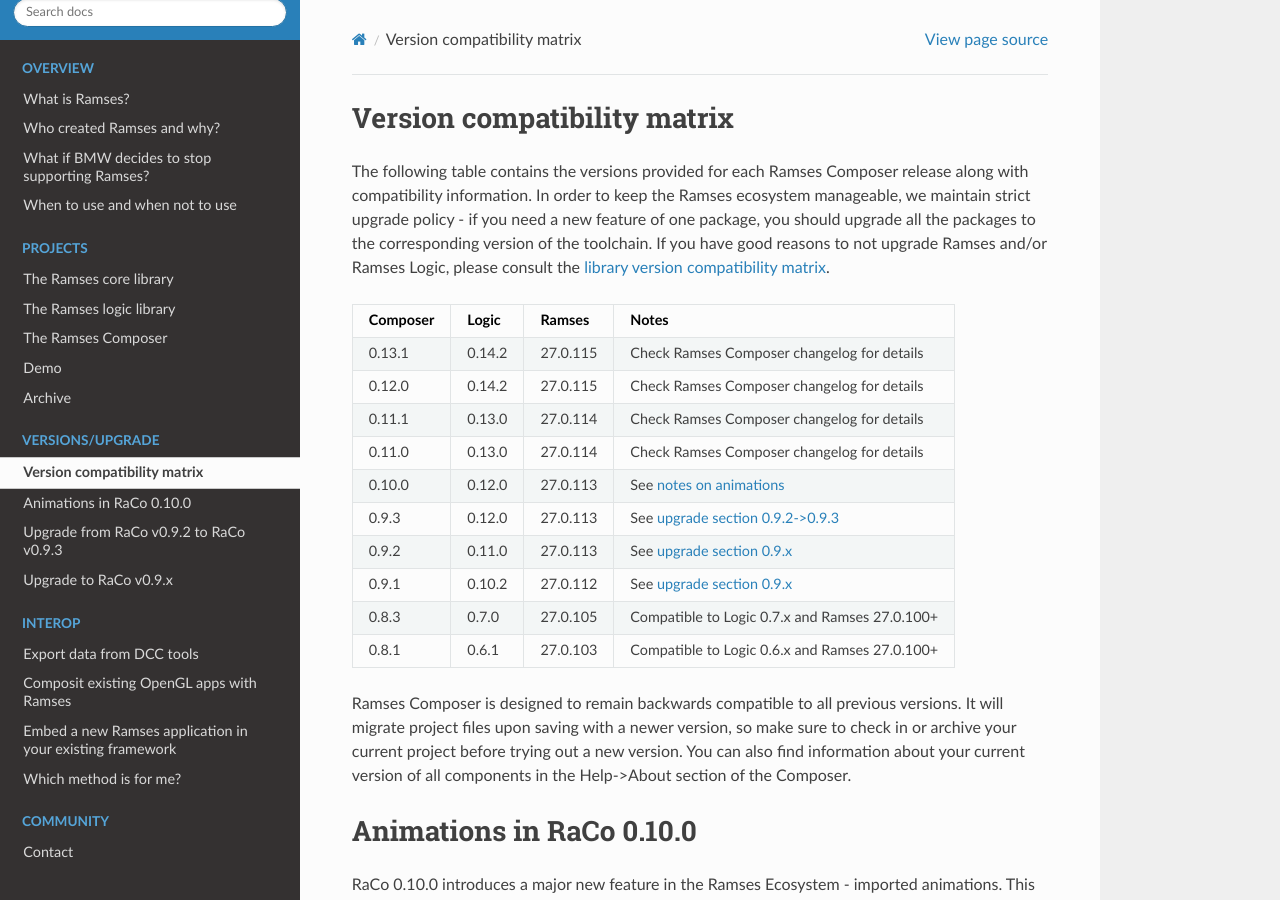
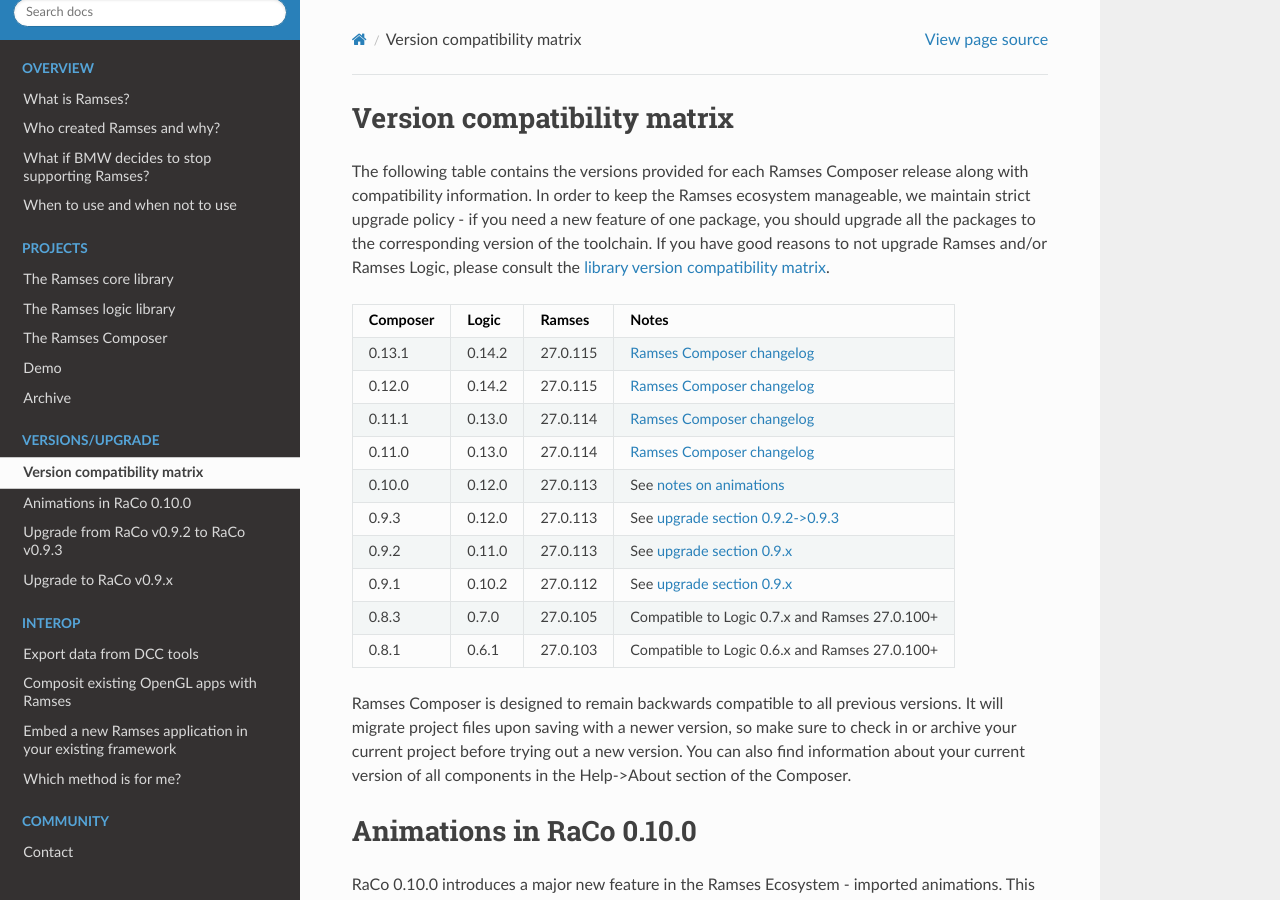
Before and after one commit to COVESA/ramses-sdk, a Sphinx documentation site: the page built from doc/versions.md, in a window 1280 px wide and 900 px high. Built offline with Sphinx 7.4.7 and the Read the Docs theme 2.0.0, drawn with Linux system fonts in a browser that asks for light colours.

Commit message:
Add changelog link to RaCo

```diff
--- a/doc/versions.md
+++ b/doc/versions.md
@@ -9,10 +9,10 @@
 
 |Composer |Logic    | Ramses        | Notes                                                      |
 |---------|---------|---------------|------------------------------------------------------------|
-|0.13.1   |0.14.2   | 27.0.115      | Check Ramses Composer changelog for details                |
-|0.12.0   |0.14.2   | 27.0.115      | Check Ramses Composer changelog for details                |
-|0.11.1   |0.13.0   | 27.0.114      | Check Ramses Composer changelog for details                |
-|0.11.0   |0.13.0   | 27.0.114      | Check Ramses Composer changelog for details                |
+|0.13.1   |0.14.2   | 27.0.115      | [Ramses Composer changelog](https://github.com/bmwcarit/ramses-composer/blob/main/CHANGELOG.md) |
+|0.12.0   |0.14.2   | 27.0.115      | [Ramses Composer changelog](https://github.com/bmwcarit/ramses-composer/blob/main/CHANGELOG.md) |
+|0.11.1   |0.13.0   | 27.0.114      | [Ramses Composer changelog](https://github.com/bmwcarit/ramses-composer/blob/main/CHANGELOG.md) |
+|0.11.0   |0.13.0   | 27.0.114      | [Ramses Composer changelog](https://github.com/bmwcarit/ramses-composer/blob/main/CHANGELOG.md) |
 |0.10.0   |0.12.0   | 27.0.113      | See [notes on animations](animations)                      |
 |0.9.3    |0.12.0   | 27.0.113      | See [upgrade section 0.9.2->0.9.3](upgrade_raco093)        |
 |0.9.2    |0.11.0   | 27.0.113      | See [upgrade section 0.9.x](upgrade_raco09)                |
```
